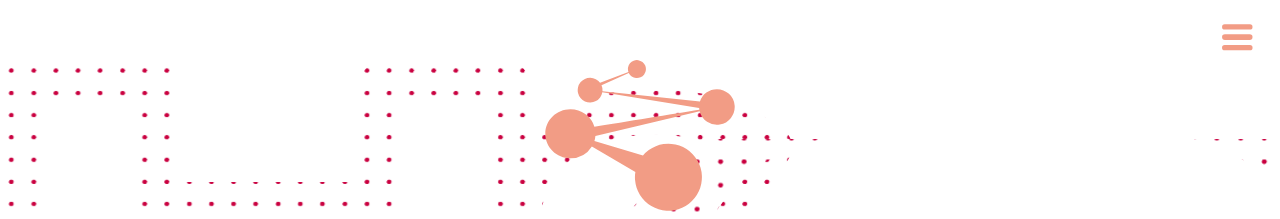
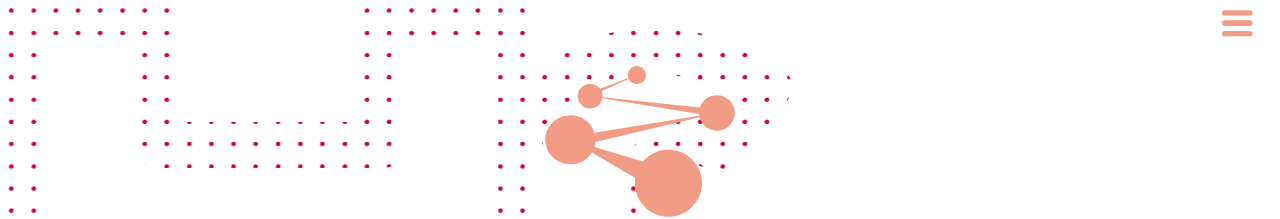
Before and after one commit to php-jp/phpcon2020-kansai, a Nuxt app: page /teaser in a window 1280 px wide. Shown: the top 219 px of the page. Built offline with nearby package versions, Linux system fonts and the light colour scheme.

Commit message:
:bug:像の修正

```diff
--- a/components/Header.vue
+++ b/components/Header.vue
@@ -14,9 +14,11 @@
 @import "~/assets/scss/common.scss";
 
 .p-header {
+  position: fixed;
+  width:100%;
   // background-color: white;
-  background-color: rgba( 204, 255, 204, 0 );
-  margin-top: 14px;
+ background-color: rgba( 204, 255, 204, 0 );
+
   &__image {
     display: flex;
     &--menu {
--- a/components/top/About.vue
+++ b/components/top/About.vue
@@ -24,12 +24,11 @@
 @import "~/assets/scss/common.scss";
 
 .p-about {
-  margin: 50px auto 0;
+  margin: 0 auto ;
   position: relative;
   color: $clr_accentcolor;
   background-color: $clr_basecolor;
   @include desktop {
-    margin-top: 100px;
     background-image:url("~assets/images/about/about_zou_left.png"),url("~assets/images/about/about_zou_right.png");
     background-position: bottom 20px left 0px,bottom 20px right 0px;
     background-repeat: no-repeat;
--- a/components/top/Hero.vue
+++ b/components/top/Hero.vue
@@ -32,11 +32,11 @@ export default {
 
 $font-family:"M PLUS Rounded 1c";
 
-
   .c-hero {
     font-family: $font-family;
     color:$clr-accentcolor;
     width:100%;
+    padding:66px 0 154px 0;
     position:relative;
     background-image: url('~assets/images/hero/hero_sp_zou.png');
     background-attachment: fixed;
@@ -66,13 +66,12 @@ $font-family:"M PLUS Rounded 1c";
         content:"";
         background-image:url('../../assets/images/hero/hero_zou_right.svg');
         background-repeat: no-repeat;
-        background-position: bottom 20px left 0px,bottom 20px right 5px;
         width: 775px;
         height: 645px;
         display: inline-block;
         position: absolute;
         right:0;
-        bottom:0;
+        bottom:47px;
         z-index: -100;
       }
     }
--- a/pages/teaser/index.vue
+++ b/pages/teaser/index.vue
@@ -1,5 +1,5 @@
 <template>
-  <main>
+  <main class="zou">
     <L-header></L-header>
     <p-hero></p-hero>
     <p-about></p-about>
@@ -29,5 +29,10 @@ export default {
 
 <style lang="scss" scoped>
 @import "~/assets/scss/common.scss";
-
+/* .zou {
+    background-image: url('~assets/images/hero/hero_sp_zou.png');
+    background-attachment: fixed;
+    background-repeat: repeat;
+    background-size: cover;
+} */
 </style>
```
